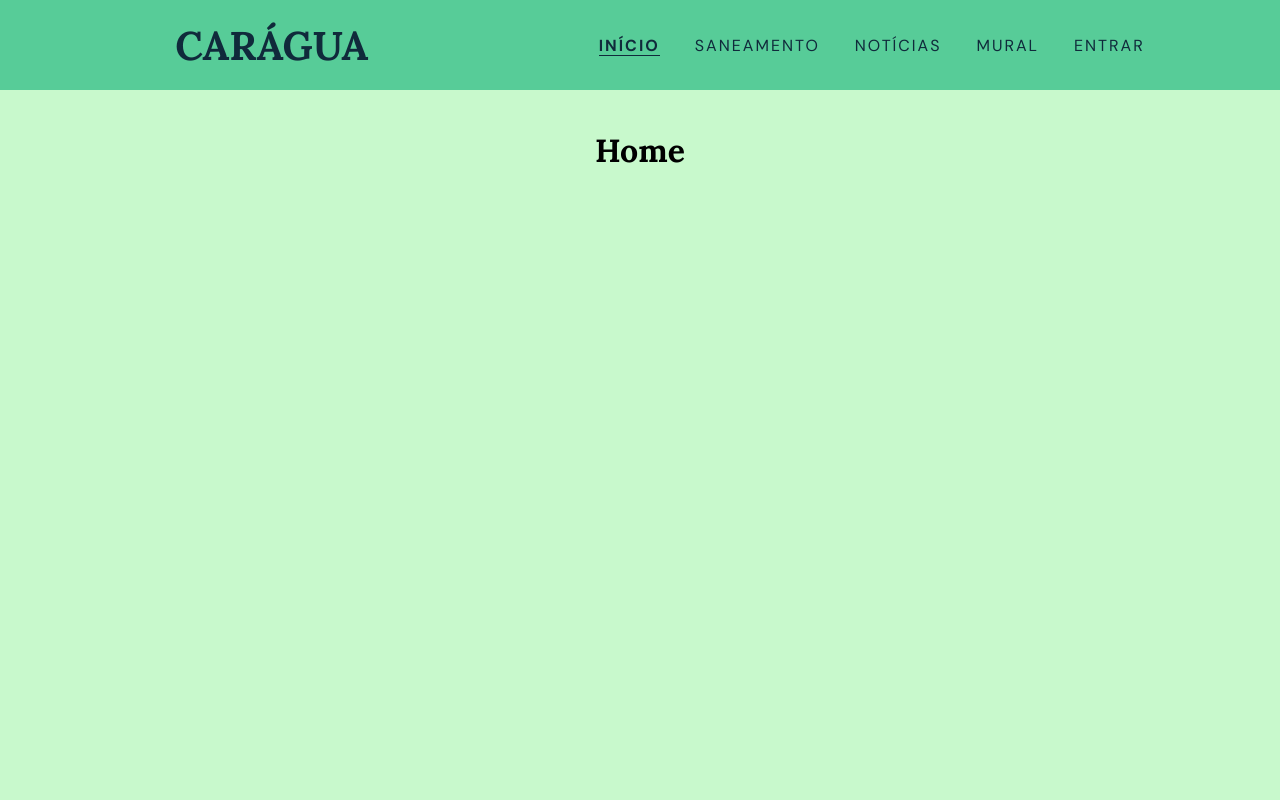
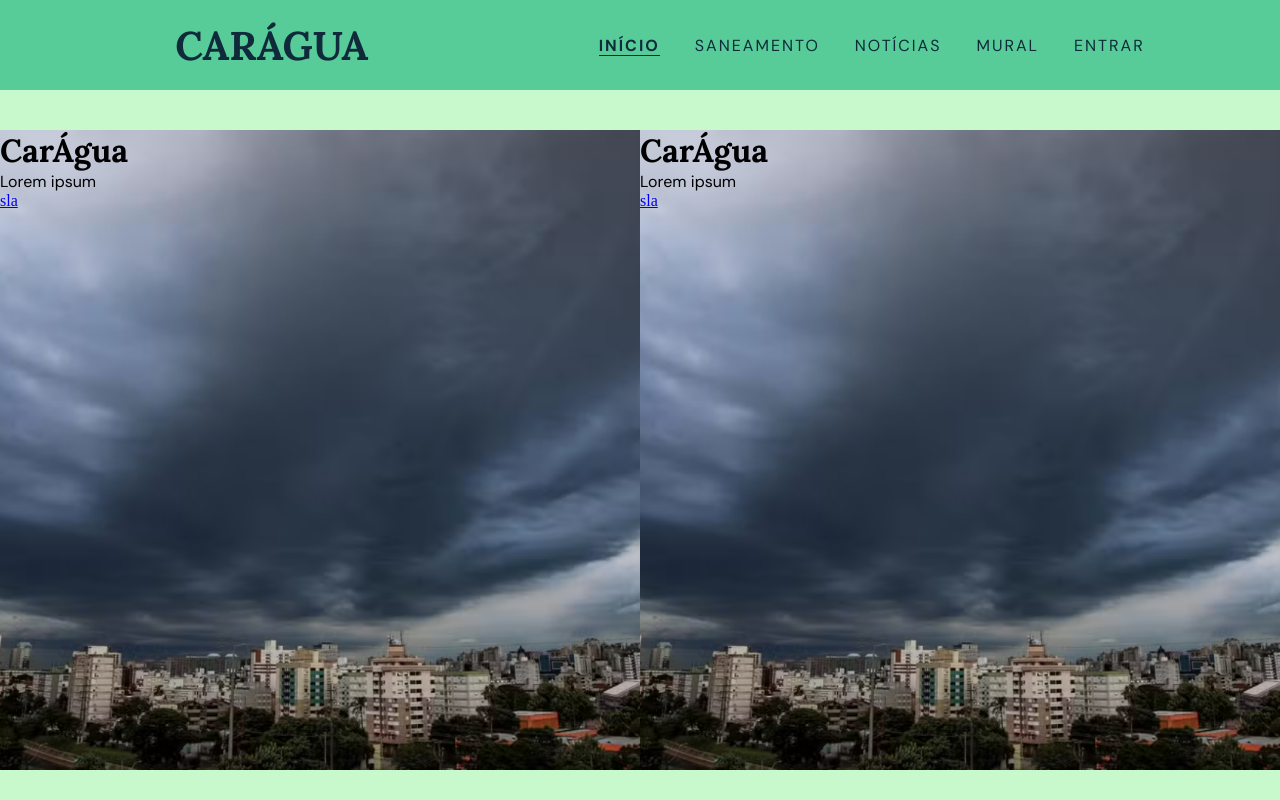
Before and after one commit to lucca-sayuri/car-agua, a React (Vite) app: page / in a window 1280 px wide. Shown: the top 800 px of the page. Built offline with nearby package versions, Linux system fonts and the light colour scheme; no server answers.

Commit message:
ajutando coisinhas, começando pagina da home isaac

```diff
--- a/src/components/NewsCard/NewsCard.css
+++ b/src/components/NewsCard/NewsCard.css
@@ -1,7 +1,6 @@
 .card-box {
     background-color: var(--color-white);
     width: 100%;
-    height: fit-content;
     border-radius: 10px;
     overflow: hidden;
     padding-bottom: 10px;
@@ -24,6 +23,7 @@
     flex-direction: column;
     justify-content: space-between;
     gap: 4px;
+    text-overflow: ellipsis;
 }
 
 .text-area h1 {
--- a/src/layouts/CenteredLayout/CenteredLayout.css
+++ b/src/layouts/CenteredLayout/CenteredLayout.css
@@ -1,6 +1,6 @@
 .centered-layout {
     display: flex;
-    min-height: 80dvh;
+    min-height: 85dvh;
     justify-content: center;
-    margin: 40px;
+    margin: 40px 0;
 }
--- a/src/pages/Home/Home.css
+++ b/src/pages/Home/Home.css
@@ -0,0 +1,34 @@
+.home-area {
+    display: flex;
+    flex-direction: column;
+    align-items: center;
+    width: 100%;
+}
+
+.banner-scroll {
+    display: flex;
+    overflow-x: auto;
+    overflow-y: hidden;
+    scroll-snap-type: x mandatory y;
+    scroll-behavior: smooth;
+    height: 640px;
+    align-items: center;
+}
+
+.banner {
+    position: relative;
+    height: 100%;
+}
+
+.banner img {
+    width: 100%;
+    height: 100%;
+    object-fit: cover;
+    object-position: bottom;
+}
+
+.banner-text {
+    position: absolute;
+    left: 0;
+    top: 0;
+}
--- a/src/pages/Home/Home.jsx
+++ b/src/pages/Home/Home.jsx
@@ -1,7 +1,34 @@
+import Placeholder from "../../assets/placeholder.png"
+import './Home.css'
+import { NavLink } from "react-router"
+
 export default function Home() {
     return (
         <>
-            <h1>Home</h1>
+            <div className="home-area">
+                <div className="banner-scroll">
+                    <figure className="banner">
+                        <img src={Placeholder} alt="" />
+
+                        <div className="banner-text">
+                            <h1>CarÁgua</h1>
+                            <p>Lorem ipsum</p>
+                            <NavLink to="/info">sla</NavLink>
+                        </div>
+                    </figure>
+
+                    <figure className="banner">
+                        <img src={Placeholder} alt="" />
+
+                        <div className="banner-text">
+                            <h1>CarÁgua</h1>
+                            <p>Lorem ipsum</p>
+                            <NavLink to="/info">sla</NavLink>
+                        </div>
+                    </figure>
+
+                </div>
+            </div>
         </>
     )
 }
--- a/src/pages/Login/Login.css
+++ b/src/pages/Login/Login.css
@@ -1,15 +1,12 @@
-.mainsection {
+.login-area {
     width: 80%;
-    height: 100%;
+    display: flex;
+    flex-direction: column;
+    align-items: center;
+    justify-content: center;
 }
-.boardsection {
-    width: 20%;
-    height: 100%;
-    background-color: #37a3a5;
-}
-.splitsection {
-    display: flex;
-}
+
+
 /*Y: pior programador de todos os tempos */
 /*Y: até tendei fazer a main ter 80% e a board 20%
      mas não tava dividindo direito na minha tela ent eu fiz isso ai */
@@ -28,13 +25,13 @@
     background-color: var(--color-zure);
     border-radius: 9px; /*acredito que o arredendamento do canva/2 = border-radiuspx*/    min-width: 360px;
     color: var(--color-white);
-    padding: 18px 20px;
+    padding: 30px 32px;
     max-width: 480px;
     max-height: fit-content;
 }
 
 .login-box h1 {
-    font-size: 28px;
+    font-size: 36px;
 }
 
 .form-login {
@@ -47,12 +44,13 @@
 .form-login label, input {
     font-family: var(--font-hanken);
     font-weight: bold;
-    font-size: 16px;
+    font-size: 18px;
 }
 
 .form-login label {
     align-self: start;
-    margin-bottom: 4px;
+    margin-bottom: 8px;
+    font-size: 20px;
 }
 
 .form-login input {
@@ -61,9 +59,9 @@
     background-color: #37a3a5;
     box-sizing: border-box;
     color: var(--color-white);
-    border-radius: 14px;
+    border-radius: 40px;
     margin-bottom: 20px;
-    padding: 6px 10px;
+    padding: 10px 16px;
     width: 100%;
     outline-width: 3px;
     outline-style: hidden;
@@ -79,15 +77,16 @@
 .form-login input::placeholder {
     color: #5dd2d4;
     font-weight: initial;
+    font-size: 18px;
 }
 
 .form-login button {
     border: none;
-    border-radius: 10px;
+    border-radius: 12px;
     background-color: #57cb97;
-    font-size: 18px;
+    font-size: 20px;
     font-weight: bold;
-    padding: 6px 100px;
+    padding: 10px 100px;
     font-family: var(--font-lora);
     color: var(--color-white);
     margin-top: 8px;
--- a/src/pages/Login/Login.jsx
+++ b/src/pages/Login/Login.jsx
@@ -32,14 +32,14 @@ export default function Login() {
 
     return (
         <>
-
-            <div className="login-box">
+            <div className='login-area'>
+                <div className="login-box">
                 <h1>LOGIN</h1>
 
                 <form className="form-login" onSubmit={handleSubmit}>
 
                     <label htmlFor="login-email">E-mail</label>
-                    <input id="login-email" type="email" placeholder="Insira o seu e-mail" value={email} onChange={(event) => setEmail(event.target.value)} autoComplete="email" required />
+                    <input id="login-email" type="email" placeholder="Insira o seu e-mail..." value={email} onChange={(event) => setEmail(event.target.value)} autoComplete="email" required />
 
                     <label htmlFor="login-password">Senha</label>
                     <input id="login-password" type="password" name="password" placeholder="Insira a sua senha..." value={password} onChange={(event) => setPassword(event.target.value)} autoComplete="current-password" required />
@@ -57,6 +57,7 @@ export default function Login() {
                     <NavLink to="/suporte">Esqueceu a sua senha?</NavLink>
                 </div>
             </div>
+            </div>
         </>
     )
 }
--- a/src/pages/News/News.css
+++ b/src/pages/News/News.css
@@ -51,7 +51,7 @@
     max-height: fit-content;
     justify-content: space-around;
     box-sizing: border-box;
-    width: 75%;
+    width: 70%;
     align-items: center;
     padding: 20px 0px;
     border-radius: 12px;
--- a/src/pages/Register/Register.css
+++ b/src/pages/Register/Register.css
@@ -1,3 +1,11 @@
+.register-area {
+    width: 100%;
+    display: flex;
+    flex-direction: column;
+    align-items: center;
+    justify-content: center;
+}
+
 .register-box {
     display: flex;
     align-items: center;
@@ -6,13 +14,13 @@
     background-color: var(--color-zure);
     border-radius: 9px; /*acredito que o arredendamento do canva/2 = border-radiuspx*/    min-width: 360px;
     color: var(--color-white);
-    padding: 18px 20px;
+    padding: 30px 32px;
     max-width: 360px;
     max-height: fit-content;
 }
 
 .register-box h1 {
-    font-size: 28px;
+    font-size: 36px;
 }
 
 .form-register {
@@ -25,12 +33,12 @@
 .form-register label, input {
     font-family: var(--font-hanken);
     font-weight: bold;
-    font-size: 16px;
+    font-size: 18px;
 }
 
 .form-register label {
     align-self: start;
-    margin-bottom: 4px;
+    margin-bottom: 8px;
 }
 
 .form-register input {
@@ -39,9 +47,9 @@
     background-color: #37a3a5;
     box-sizing: border-box;
     color: var(--color-white);
-    border-radius: 14px;
+    border-radius: 40px;
     margin-bottom: 20px;
-    padding: 6px 10px;
+    padding: 10px 16px;
     width: 100%;
     outline-width: 3px;
     outline-style: hidden;
@@ -61,11 +69,11 @@
 
 .form-register button {
     border: none;
-    border-radius: 10px;
+    border-radius: 12px;
     background-color: #57cb97;
-    font-size: 18px;
+    font-size: 20px;
     font-weight: bold;
-    padding: 6px 100px;
+    padding: 10px 100px;
     font-family: var(--font-lora);
     color: var(--color-white);
     margin-top: 8px;
--- a/src/pages/Register/Register.jsx
+++ b/src/pages/Register/Register.jsx
@@ -56,21 +56,22 @@ export default function Register() {
     return (
         <>
 
+        <div className='register-area'>
             <div className="register-box">
                 <h1>CADASTRO</h1>
 
                 <form className="form-register" onSubmit={handleSubmit}>
                     <label htmlFor="name">Nome</label>
-                    <input id="name" type="text" name="name" placeholder="Insira o seu nome" value={name} onChange={(event) => setName(event.target.value)} autoComplete="name" required />
+                    <input id="name" type="text" name="name" placeholder="Insira o seu nome..." value={name} onChange={(event) => setName(event.target.value)} autoComplete="name" required />
 
                     <label htmlFor="register-email">E-mail</label>
-                    <input id="register-email" type="email" name="email" placeholder="Insira o seu e-mail" value={email} onChange={(event) => setEmail(event.target.value)} autoComplete="email" required />
+                    <input id="register-email" type="email" name="email" placeholder="Insira o seu e-mail..." value={email} onChange={(event) => setEmail(event.target.value)} autoComplete="email" required />
 
                     <label htmlFor="register-password">Senha</label>
-                    <input id="register-password" type="password" name="password" placeholder="Insira a sua senha" value={password} onChange={(event) => setPassword(event.target.value)} autoComplete="new-password" minLength={8} required />
+                    <input id="register-password" type="password" name="password" placeholder="Insira a sua senha..." value={password} onChange={(event) => setPassword(event.target.value)} autoComplete="new-password" minLength={8} required />
 
                     <label htmlFor="password-confirm">Confirme sua senha</label>
-                    <input id="password-confirm" type="password" name="password-confirm" placeholder="Confirme sua senha" value={passwordConfirm} onChange={(event) => setPasswordConfirm(event.target.value)} autoComplete="new-password" minLength={8} required
+                    <input id="password-confirm" type="password" name="password-confirm" placeholder="Confirme sua senha..." value={passwordConfirm} onChange={(event) => setPasswordConfirm(event.target.value)} autoComplete="new-password" minLength={8} required
                     />
 
                     {errorMessage && <p role="alert">{errorMessage}</p>}
@@ -85,6 +86,7 @@ export default function Register() {
                     </div>
                 </form>
             </div>
+        </div>
         </>
     )
 }
```
